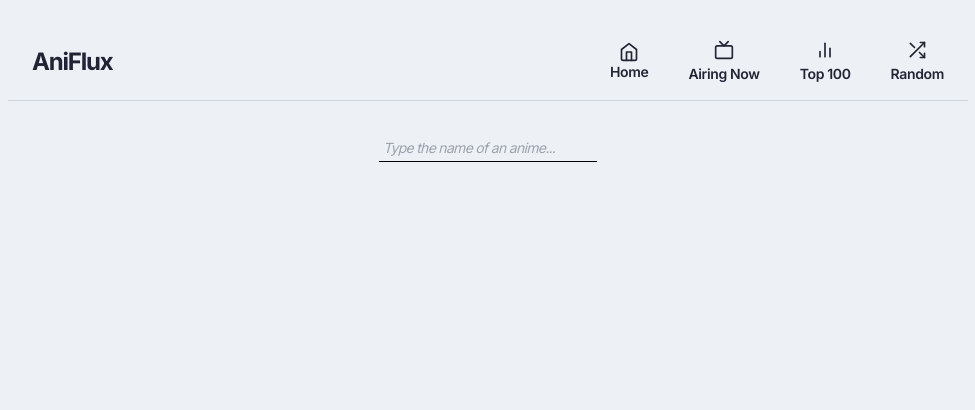
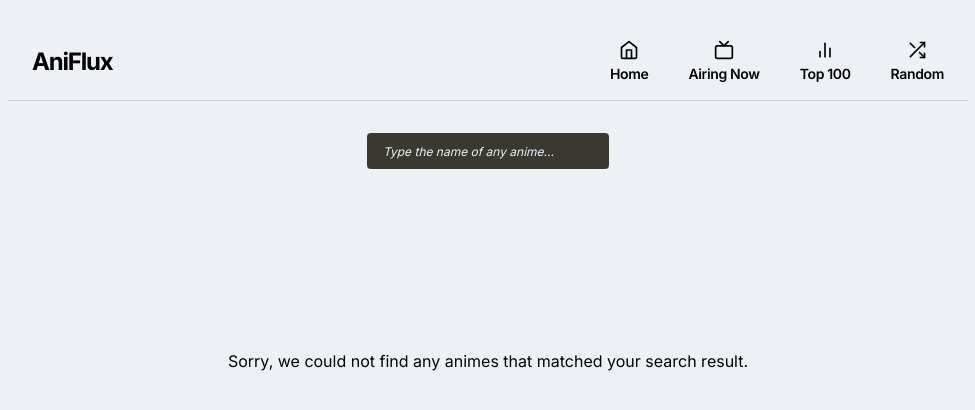
Before and after one commit to Yezo/jikan-anime-project, a React (Vite) app: page / in a window 1280 px wide. Shown: the top 410 px of the page, without its empty margins (152-1127 px from the left). Built offline with nearby package versions, Linux system fonts and the light colour scheme.

Commit message:
css updates

```diff
--- a/src/components/AnimeCard.tsx
+++ b/src/components/AnimeCard.tsx
@@ -58,17 +58,17 @@ export const AnimeCard = ({
                 {title}
               </h2>
             </Link>
-            <p className="text-xs font-semibold text-text">
+            <p className="text-text text-xs font-semibold">
               {episodes} episodes aired on {removeExtraDate(aired.string)}
             </p>
           </div>
           {/* Sypnosis Content */}
-          <p className="max-h-[10rem] max-w-full overflow-y-auto overscroll-contain  text-[0.7rem] leading-5  text-text">
+          <p className="text-text max-h-[10rem] max-w-full overflow-y-auto  overscroll-contain text-[0.7rem]  leading-5">
             {truncateString(removeWrittenByMALRewrite(synopsis), synopsisNum)}
           </p>
         </div>
         {/* Footer */}
-        <footer className="flex h-[3.5rem] max-h-[3.5rem] w-full flex-wrap items-center gap-1  rounded-b-md bg-gray pl-3 md:rounded-br-md">
+        <footer className="flex h-[3.5rem] max-h-[3.5rem] w-full flex-wrap items-center gap-1  rounded-b-md bg-primaryBG pl-3 md:rounded-br-md">
           {genres.slice(0, 3).map((item) => (
             <div
               className="flex max-h-[2rem] max-w-fit flex-wrap items-center justify-center rounded-2xl bg-[#3480EA] px-2 py-1 pb-1.5 text-[0.65rem] font-semibold text-white shadow-md"
--- a/src/components/IndividualAnime/AnimeDetail.tsx
+++ b/src/components/IndividualAnime/AnimeDetail.tsx
@@ -6,7 +6,7 @@ interface Props {
 export const AnimeDetail = ({ title, children }: Props) => {
   return (
     <div className="">
-      <h5 className="text-[0.8rem] font-semibold text-darktext">{title}</h5>
+      <h5 className="text-[0.8rem] font-semibold text-titleTEXT">{title}</h5>
       <p className="text-[0.75rem] ">{children}</p>
     </div>
   );
--- a/src/components/Navbar/Navbar.tsx
+++ b/src/components/Navbar/Navbar.tsx
@@ -87,7 +87,7 @@ export const Navbar = () => {
         </h1>
         <div className="flex flex-wrap items-center justify-between gap-4 md:justify-center md:gap-10">
           <Link to="/">
-            <div className="flex cursor-pointer flex-col items-center justify-center  hover:text-accent">
+            <div className="flex flex-col items-center justify-center gap-1 hover:text-accent">
               <svg
                 xmlns="http://www.w3.org/2000/svg"
                 width="20"
--- a/src/components/Searchbar/Searchbar.tsx
+++ b/src/components/Searchbar/Searchbar.tsx
@@ -6,15 +6,12 @@ export const Searchbar = ({ setQuery }: Props) => {
   return (
     <div className="grid place-items-center py-8">
       <form>
-        <label
-          htmlFor="searchbar"
-          className="border-secondary focus-within:border-secondary relative block overflow-hidden border-b"
-        >
+        <label htmlFor="searchbar">
           <input
             type="searchbar"
             id="searchbar"
-            placeholder="Type the name of an anime..."
-            className="peer h-7 w-full border-none bg-transparent p-0 px-1 py-1 italic tracking-tighter focus:border-transparent focus:placeholder-transparent focus:outline-none focus:ring-0 sm:text-sm"
+            placeholder="Type the name of any anime..."
+            className="w-fulltracking-tighter rounded bg-titleTEXT px-4 py-2 text-sm text-primaryBG placeholder:text-xs placeholder:italic placeholder:text-primaryBG focus:outline-none focus:ring-0"
             onChange={(e) => setQuery(e.target.value)}
           />
         </label>
--- a/src/pages/CurrentlyAiringAnime.tsx
+++ b/src/pages/CurrentlyAiringAnime.tsx
@@ -22,6 +22,7 @@ export const CurrentlyAiringAnime = () => {
       try {
         const data = await fetch(URL_PAGE_ONE);
         const resp = await data.json();
+
         const data2 = await fetch(URL_PAGE_TWO);
         const resp2 = await data2.json();
 
@@ -30,7 +31,6 @@ export const CurrentlyAiringAnime = () => {
 
         const test = [...resp.data, ...resp2.data, ...resp3.data];
         test && setAnimes(test);
-        console.log(test);
       } catch (error) {
         controller.signal.aborted && console.log("Aborted the fetch.");
       }
@@ -42,10 +42,10 @@ export const CurrentlyAiringAnime = () => {
   }, []);
 
   return (
-    <div className="container mx-auto bg-[#EDF1F5] py-10 px-6 pb-16 font-primary sm:px-12 sm:pb-8 lg:px-20 xl:px-40 2xl:px-52">
+    <div className="container mx-auto bg-primaryBG py-10 px-6 pb-16 font-primary sm:px-12 sm:pb-8 lg:px-20 xl:px-40 2xl:px-52">
       <Navbar />
       <div className="grid place-items-center pt-8">
-        <h2 className="text-2xl font-bold tracking-tighter text-darktext">
+        <h2 className="text-2xl font-bold tracking-tighter text-titleTEXT">
           Currently Airing
         </h2>
       </div>
--- a/src/pages/HomePage.tsx
+++ b/src/pages/HomePage.tsx
@@ -29,21 +29,13 @@ export const HomePage = () => {
   }, [query]);
 
   return (
-    <div className="container mx-auto bg-[#EDF1F5] py-10 pb-24 font-primary  sm:px-12 sm:pb-8 lg:px-20 xl:px-40 2xl:px-52">
+    <div className="container mx-auto bg-primaryBG py-10 px-6 pb-24 font-primary  sm:px-12 sm:pb-8 lg:px-20 xl:px-40 2xl:px-52">
       <Navbar />
       <Searchbar setQuery={setQuery} />
-      <div className="mx-auto flex h-full w-full flex-wrap items-center justify-center gap-3">
-        {animes && animes.data
-          ? animes?.data.map(
-              ({
-                mal_id,
-                images,
-                title,
-                episodes,
-                aired,
-                synopsis,
-                genres,
-              }) => (
+      <div className="mx-auto flex h-full w-full flex-wrap items-center justify-center gap-3 ">
+        {animes && animes.data && animes.pagination.items.count > 0 ? (
+          animes?.data.map(
+            ({ mal_id, images, title, episodes, aired, synopsis, genres }) => (
               <AnimeCard
                 id={mal_id}
                 imageURL={images.jpg.large_image_url}
@@ -60,7 +52,11 @@ export const HomePage = () => {
               ></AnimeCard>
             )
           )
-          : null}
+        ) : (
+          <div className="grid h-80 place-items-center text-center">
+            Sorry, we could not find any animes that matched your search result.
+          </div>
+        )}
       </div>
     </div>
   );
--- a/src/pages/Top100AnimePage.tsx
+++ b/src/pages/Top100AnimePage.tsx
@@ -34,10 +34,10 @@ export const Top100AnimePage = () => {
   }, [pagination]);
 
   return (
-    <div className="container mx-auto bg-[#EDF1F5] px-6 py-10 pb-16 font-primary  sm:px-12 sm:pb-8 lg:px-20 xl:px-40 2xl:px-52">
+    <div className="container mx-auto bg-primaryBG px-6 py-10 pb-16 font-primary  sm:px-12 sm:pb-8 lg:px-20 xl:px-40 2xl:px-52">
       <Navbar />
       <div className="grid place-items-center pt-8">
-        <h2 className="text-2xl font-bold tracking-tighter text-darktext">
+        <h2 className="text-titleTEXT text-2xl font-bold tracking-tighter">
           Top 100 Anime
         </h2>
       </div>
--- a/tailwind.config.cjs
+++ b/tailwind.config.cjs
@@ -8,12 +8,10 @@ module.exports = {
         primary: ['"Inter", sans-serif;'],
       },
       colors: {
-        primary: "#222435",
-        light: "#FAFCFC",
-        gray: "#EDF1F5",
-        text: "#7B8EA1",
-        darktext: "#393831",
-        accent: "#3480EA",
+        primaryBG: "#EDF1F5", //white
+        titleTEXT: "#393831", // dark black
+        normalTEXT: "#7B8EA1", //gray
+        accent: "#3480EA", //blue
       },
     },
   },
```
Also changed, not shown: src/components/IndividualAnime/CharacterCard.tsx (+6 -6 lines), src/pages/IndividualAnimePage.tsx (+11 -11 lines), src/pages/RandomAnime.tsx (+15 -12 lines). Lines whose indentation alone changed are shown as unchanged.
